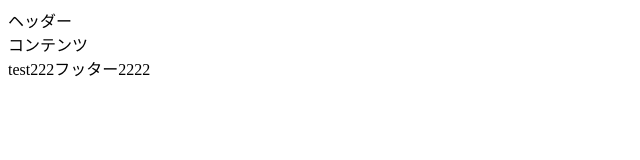
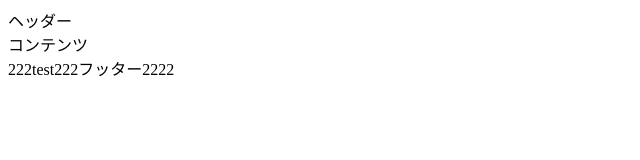
Before and after one commit to genobayashi/test, a plain HTML site: page index.html in a window 1280 px wide. Shown: the full height of the page, 0-640 px from the left. Drawn offline with Linux system fonts and the light colour scheme.

Commit message:
てすと4
aaa

```diff
--- a/index.html
+++ b/index.html
@@ -8,6 +8,6 @@
   <body>
     <header>ヘッダー</header>
     <main>コンテンツ</main>
-    <footer>test222フッター2222</footer>
+    <footer>222test222フッター2222</footer>
   </body>
 </html>
```
